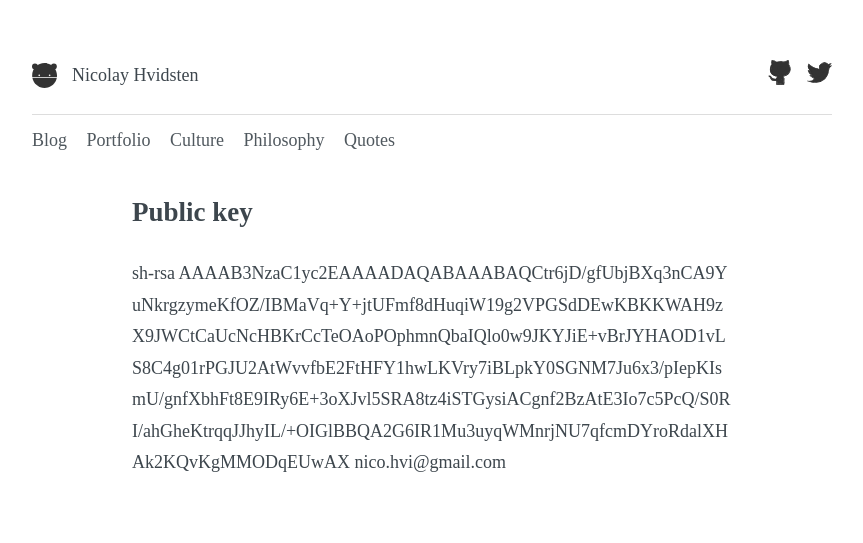
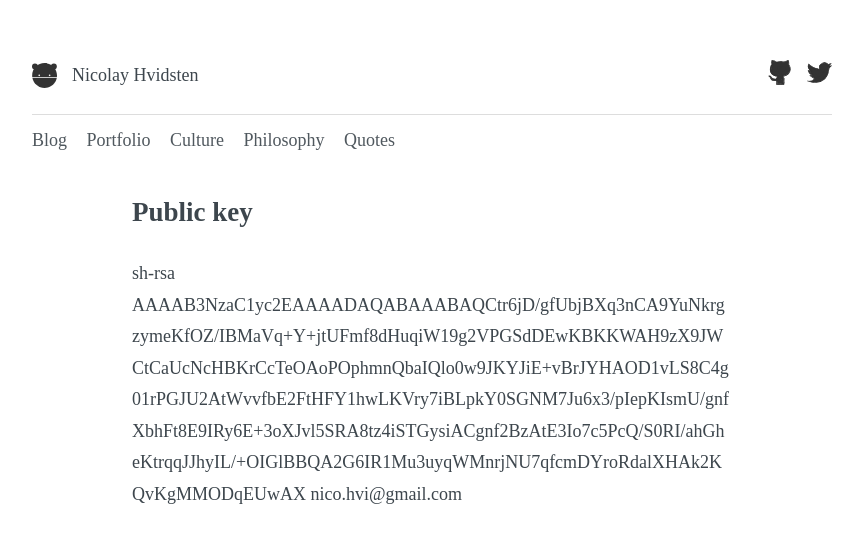
Before and after one commit to nicohvi/nicohvi.github.io, a Jekyll site: the page built from public_key.html, in a window 1280 px wide. Shown: the top 543 px of the page, without its empty margins (208-1071 px from the left). Built offline with Jekyll 4.4.1, drawn with Linux system fonts in a browser that asks for light colours; nearby versions of some CDN libraries.

Commit message:
layout fix

```diff
--- a/_sass/layout.scss
+++ b/_sass/layout.scss
@@ -40,7 +40,7 @@ h1 {
   font-size: 3em;
 }
 
-h2 + p { margin-top: 0; word-break: break-all; }
+h2 + p { margin-top: 0; word-break: break-word; }
 
 p { margin: 30px 0; }
 
```
